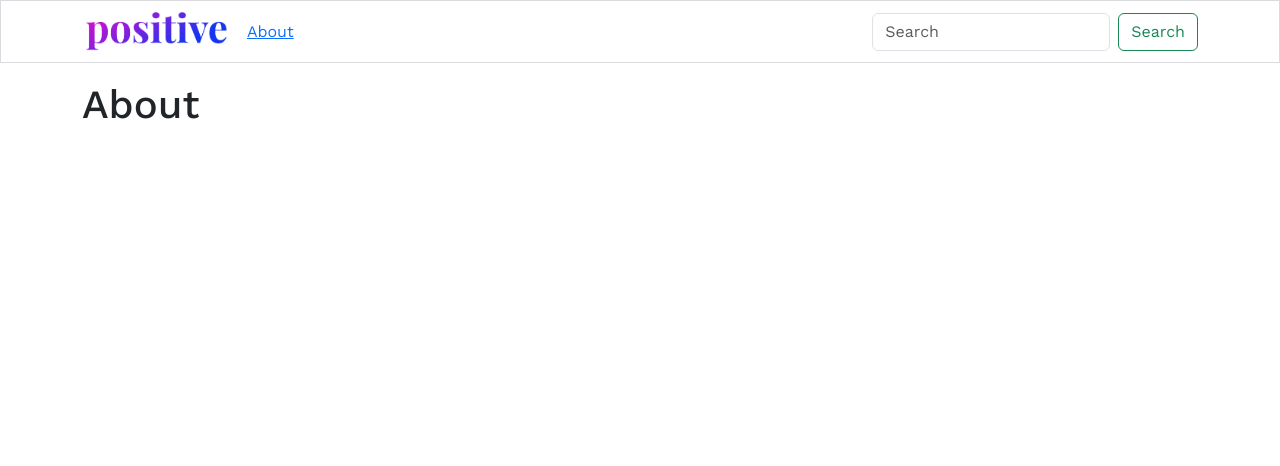
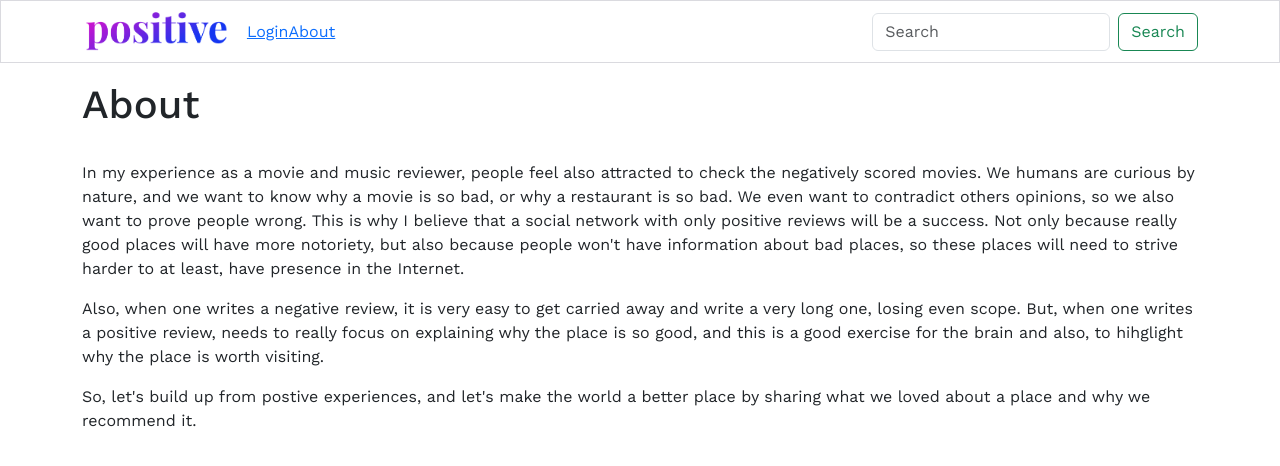
Before and after one commit to Parbelaez/front-end-positive, a React (Create React App) app: page /about in a window 1280 px wide. Shown: the top 466 px of the page. Built offline with nearby package versions, Linux system fonts and the light colour scheme; no server answers; a web font is replaced by a local one.

Commit message:
Create the about text and the login link

```diff
--- a/package.json
+++ b/package.json
@@ -9,6 +9,7 @@
     "axios": "^0.27.2",
     "bootstrap": "^5.3.2",
     "jwt-decode": "^4.0.0",
+    "quokka-treasure-chest": "^1.0.2",
     "react": "^18.2.0",
     "react-bootstrap": "^2.9.2",
     "react-dom": "^18.2.0",
--- a/src/components/NavBar.jsx
+++ b/src/components/NavBar.jsx
@@ -15,10 +15,12 @@ import Avatar from "./Avatar";
 import axios from "axios";
 import { useClickOutsideToggle } from "../hooks/useClickOutsideToggle";
 import { removeTokenTimestamp } from "../utils/utils";
+import { useNavigate } from "react-router-dom";
 
 const NavBar = () => {
     const currentUser = useCurrentUser();
     const setCurrentUser = useSetCurrentUser();
+    let navigate = useNavigate();
 
     const { expanded, setExpanded, ref } = useClickOutsideToggle();
 
@@ -27,6 +29,7 @@ const NavBar = () => {
             await axios.post("dj-rest-auth/logout/");
             setCurrentUser(null);
             removeTokenTimestamp();
+            navigate("/login");
         } catch (err) {
             console.log(err);
         }
@@ -68,7 +71,7 @@ const NavBar = () => {
                     ({ isActive }) =>
                         "{styles.NavLink}" + (isActive ? "{styles.Active}" : "")
                 }
-                to="/login"
+                to="/logout"
                 onClick={handleSignOut}
             >
                 Logout
@@ -76,7 +79,19 @@ const NavBar = () => {
         </>
     );
 
-    const loggedOutIcons = <></>;
+    const loggedOutIcons = (
+        <>
+            <NavLink
+                // activeClassName has been deprecated in react router 6
+                className={({ isActive }) =>
+                    "{styles.NavLink}" + (isActive ? "{styles.Active}" : "")
+                }
+                to="/login"
+            >
+                Login
+            </NavLink>
+        </>
+    );
 
     return (
         <Navbar
--- a/src/pages/About.js
+++ b/src/pages/About.js
@@ -2,6 +2,16 @@ function About() {
     return (
         <div>
             <h1>About</h1>
+            <br />
+            <p>
+                In my experience as a movie and music reviewer, people feel also attracted to check the negatively scored movies. We humans are curious by nature, and we want to know why a movie is so bad, or why a restaurant is so bad. We even want to contradict others opinions, so we also want to prove people wrong. This is why I believe that a social network with only positive reviews will be a success. Not only because really good places will have more notoriety, but also because people won't have information about bad places, so these places will need to strive harder to at least, have presence in the Internet.
+            </p>
+            <p>
+                Also, when one writes a negative review, it is very easy to get carried away and write a very long one, losing even scope. But, when one writes a positive review, needs to really focus on explaining why the place is so good, and this is a good exercise for the brain and also, to hihglight why the place is worth visiting.
+            </p>
+            <p>
+                So, let's build up from postive experiences, and let's make the world a better place by sharing what we loved about a place and why we recommend it.
+            </p>
         </div>
     );
 }
--- a/src/pages/CreatePost.jsx
+++ b/src/pages/CreatePost.jsx
@@ -1,7 +1,7 @@
 import { useState, useEffect } from "react";
 import { axiosReq } from "../api/axiosDefaults";
 import { useNavigate } from "react-router-dom";
-import Alert from "react-bootstrap/Alert";
+// import Alert from "react-bootstrap/Alert";
 
 function CreatePost() {
     const [errors, setErrors] = useState({});
```
Also changed, not shown: 1 other file (tests, documents, lock files or other folders).
